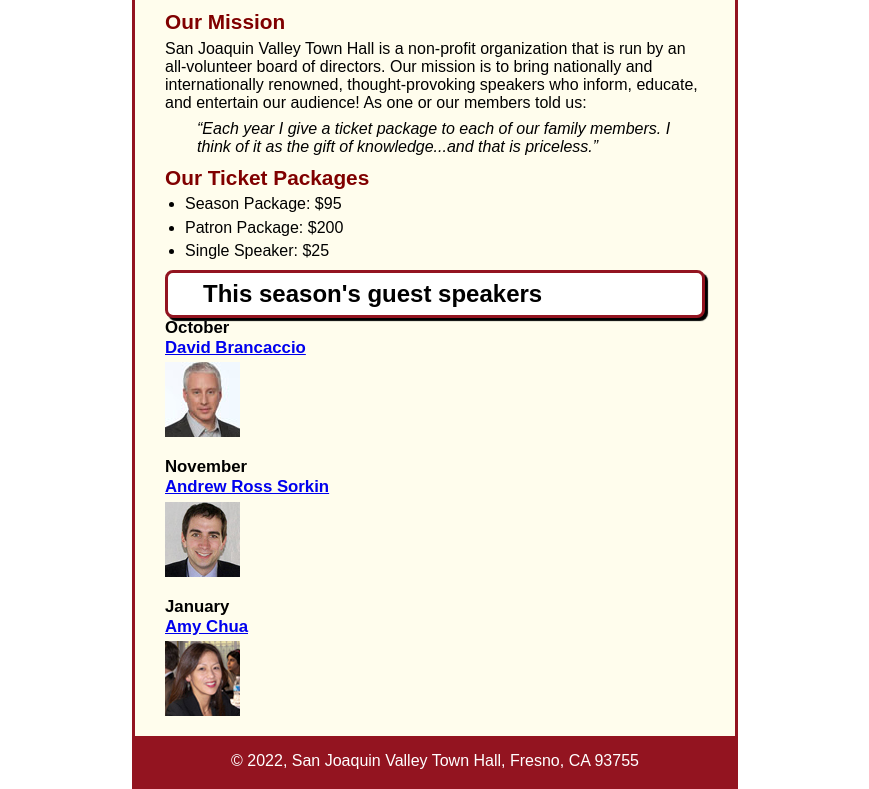
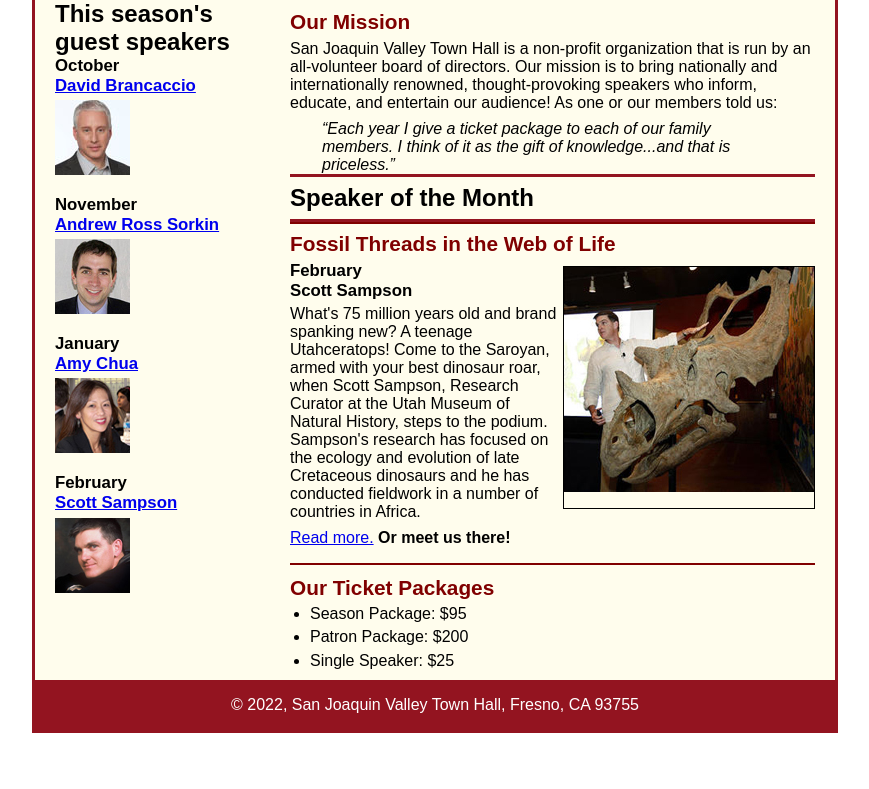
Before and after one commit to bensegal2034/Town-Hall, a plain HTML site: page index.html in a window 1280 px wide. Shown: the part 123-912 px from the top of the page, without its empty margins (205-1074 px from the left). After the commit the page ends 856 px from the top, so only its background shows below. Drawn offline with Linux system fonts and the light colour scheme.

Commit message:
Exercises 6-1 and 6-2

```diff
--- a/index.html
+++ b/index.html
@@ -5,16 +5,17 @@
 	<meta charset="utf-8">
 	<title>San Joaquin Valley Town Hall</title>
 	<link rel="shortcut icon" href="images/favicon.ico">
-	<link rel="stylesheet" href="styles/c5_main.css">
+	<link rel="stylesheet" href="styles/c6_main.css">
 </head>
 
 <body>
 	<header>
 		<img src="images/town_hall_logo.gif" alt="Town Hall logo" height="80">
 		<h2>San Joaquin Valley Town Hall</h2>
-		<h3>Celebrating our <em class="shadow">75</em><sup>th</sup> Year</h3>
+		<h3>Celebrating our <span class="shadow">75<sup>th</sup></span> Year</h3>
 	</header>
 	<main>
+		<section>
 			<h2>Our Mission</h2>
 			<p>San Joaquin Valley Town Hall is a non-profit organization that is run by an
 				all-volunteer board of directors. Our mission is to bring nationally and
@@ -22,6 +23,19 @@
 				and entertain our audience! As one or our members told us:</p>
 			<blockquote>&ldquo;Each year I give a ticket package to each of our family members.
 				I think of it as the gift of knowledge...and that is priceless.&rdquo;</blockquote>
+			<h1>Speaker of the Month</h1>
+			<article>
+				<h2>Fossil Threads in the Web of Life</h2>
+				<img src="images/sampson_dinosaur.jpg" alt="Scott Sampson with dinosaur">
+				<h3>February<br>
+				Scott Sampson</h3>
+				<p>What's 75 million years old and brand spanking new? A teenage Utahceratops!
+				Come to the Saroyan, armed with your best dinosaur roar, when Scott Sampson, Research
+				Curator at the Utah Museum of Natural History, steps to the podium. Sampson's research
+				has focused on the ecology and evolution of late Cretaceous dinosaurs and he has conducted
+				fieldwork in a number of countries in Africa.</p>
+				<p><a href="speakers/c6_sampson.html">Read more.</a>&nbsp;<b>Or meet us there!</b></p>
+			</article>
 
 			<h2>Our Ticket Packages</h2>
 			<ul>
@@ -29,7 +43,9 @@
 				<li>Patron Package: $200</li>
 				<li>Single Speaker: $25</li>
 			</ul>
+		</section>
 
+		<aside>
 			<h1>This season's guest speakers</h1>
 			<h3>October<br><a href="speakers/brancaccio.html">David Brancaccio</a></h3>
 			<img src="images/brancaccio75.jpg" alt="David Brancaccio photo">
@@ -37,6 +53,9 @@
 			<img src="images/sorkin75.jpg" alt="Andrew Ross Sorkin photo">
 			<h3>January<br><a href="speakers/chua.html">Amy Chua</a></h3>
 			<img src="images/chua75.jpg" alt="Amy Chua photo">
+			<h3>February<br><a href="speakers/c6_sampson.html">Scott Sampson</a></h3>
+			<img src="images/sampson75.jpg" alt="Scott Sampson photo">
+		</aside>
 	</main>
 	<footer>
 		<p>&copy; 2022, San Joaquin Valley Town Hall, Fresno, CA 93755</p>
--- a/styles/c6_main.css
+++ b/styles/c6_main.css
@@ -9,10 +9,16 @@ html {
 body {
 	font-family: Arial, Helvetica, sans-serif;
     font-size: 100%;
-    width: 600px;
+    width: 800px;
     margin: 0 auto;
     border: 3px solid #931420;
     background-color: #fffded;
+}
+body main section {
+	width: 525px;
+	float: right;
+	padding-right: 20px;
+	padding-left: 20px;
 }
 a:focus, a:hover {
 	font-style: italic;
@@ -47,70 +53,91 @@ header img {
 }
 /* the styles for the main content */
 main {
-	clear: left;
+	/* Unused */
 }
-main {
-	padding: 0 30px;
-}
-main h1 {
+main section h1 {
 	font-size: 150%;
 	padding: .3em 0;
     border-top: 3px solid #931420;
     border-bottom: 3px solid #931420;
 }
-main h2 {
+main section h2 {
 	color: #800000;
 	font-size: 130%;
 	padding: .5em 0 .25em 0;
 }
-main h3 {
+main section h3 {
 	font-size: 105%;
 	padding-bottom: .25em;
 }
-main img {
+main section img {
 	padding-bottom: 1em;
 }
-main p {
+main section p {
 	padding-bottom: .5em;
 }
-main blockquote {
+main section blockquote {
 	padding: 0 2em;
 	font-style: italic;
 }
-main ul {
+main section ul {
 	padding: 0 0 .25em 1.25em;
 }
-main li {
+main section li {
 	padding-bottom: .35em;
 }
 
 /* the styles for the article */
-article {
+main article {
 	padding: .5em 0;
 	border-top: 2px solid #800000;
 	border-bottom: 2px solid #800000;
 }
-article h2 {
+main article h1 {
+	font-size: 150%;
+	padding-top: .5em;
+	padding-bottom: .25em;
+	margin: 0;
+}
+main article h2 {
 	padding-top: 0;
 }
-article h3 {
+main article h3 {
 	font-size: 105%;
 	padding-bottom: .25em;
 }
+main article img {
+	float: right;
+	border: 1px solid black;
+	margin-top: 5px;
+	margin-bottom: 5px;
+	margin-left: 5px;
+}
 
 /* the styles for the aside */
-
-aside h3 {
+main aside {
+	width: 215px;
+	float: right;
+	padding-left: 20px;
+	padding-bottom: 20px;
+}
+main aside h2 {
+	color: #800000;
+	font-size: 130%;
+	padding: .5em 0 .25em 0;
+}
+main aside h3 {
 	font-size: 105%;
 	padding-bottom: .25em;
 }
-aside img {
+main aside img {
 	padding-bottom: 1em;
 }
 
 /* the styles for the footer */
 footer {
 	background-color: #931420;
+	clear: both;
 }
 footer p {
 	text-align: center;
--- a/styles/c6_speaker.css
+++ b/styles/c6_speaker.css
@@ -55,9 +55,9 @@ section h1 {
 	font-size: 150%;
 	padding: .5em 0 .25em 0;
 	margin: 0;
+	color: #800000;
 }
 section h2 {
-	color: #800000;
 	font-size: 130%;
 	padding: .5em 0 .25em 0;
 }
@@ -78,8 +78,6 @@ section li {
 /* the styles for the article */
 article {
 	padding: .5em 0;
-	border-top: 2px solid #800000;
-	border-bottom: 2px solid #800000;
 }
 article h2 {
 	padding-top: 0;
```
Also changed, not shown: speakers/c6_sampson.html (+1 -1 lines). Lines whose indentation alone changed are shown as unchanged.
